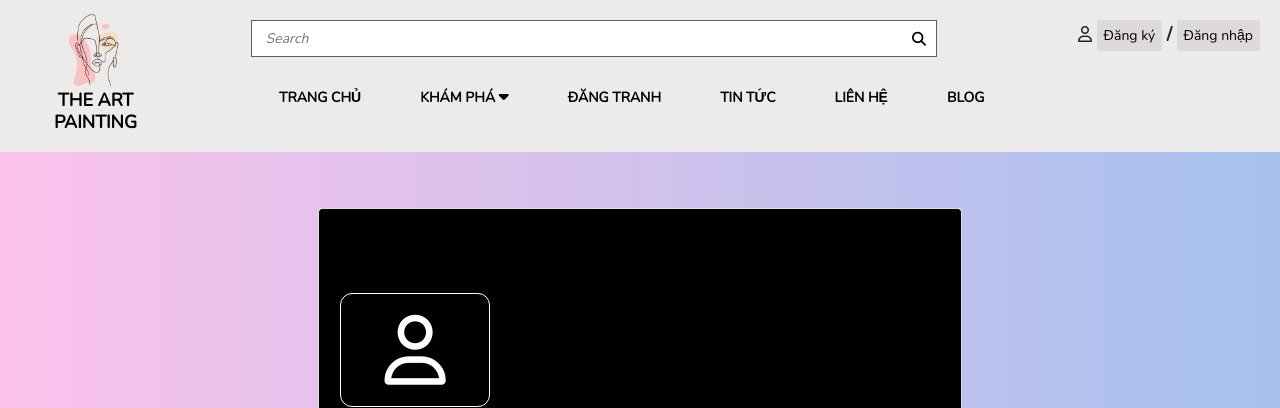
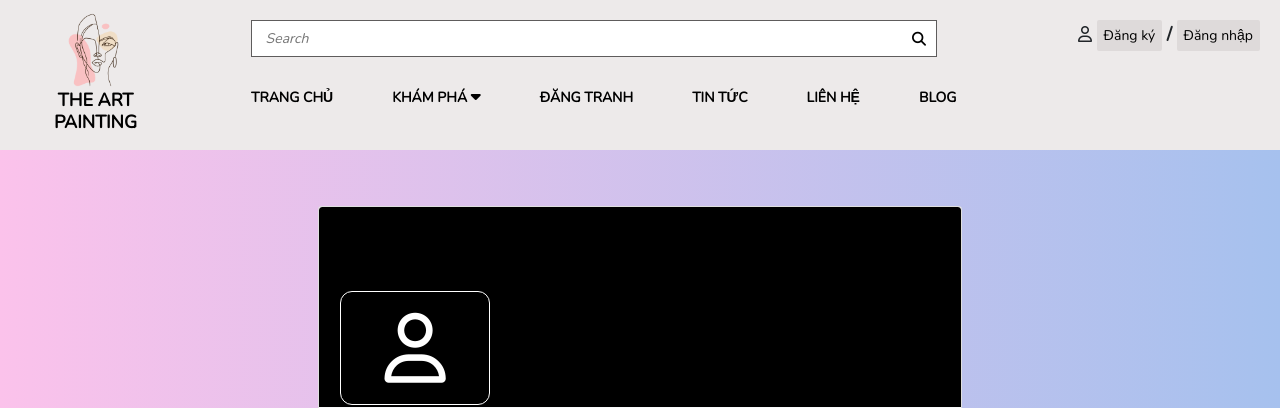
Before and after one commit to lamthonn/Painting, a Django app: page /painting/profile/ in a window 1280 px wide. Shown: the top 408 px of the page. Run offline with Django 4.2, Linux system fonts and the light colour scheme.

Commit message:
lam vu dep trai

```diff
--- a/painting/static/profile.css
+++ b/painting/static/profile.css
@@ -23,3 +23,10 @@
 .card{
     margin-top: 1rem;
 }
+.hd-navigation{
+    margin-bottom: 0;
+    padding-left: 0;
+}
+.hd-sign-loggedIn p{
+    margin-bottom: 0;
+}
```
